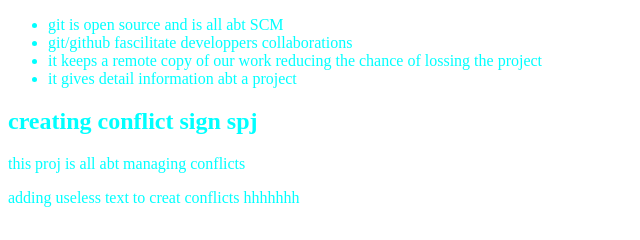
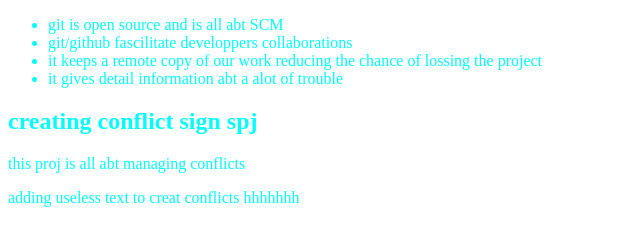
Before and after one commit to merviechou/Github-Project, a plain HTML site: page index.html in a window 1280 px wide. Shown: the part 122-362 px from the top of the page, 0-640 px from the left. Drawn offline with Linux system fonts and the light colour scheme.

Commit message:
Update inde

```diff
--- a/index.html
+++ b/index.html
@@ -15,7 +15,7 @@
         <li>git is open source and is all abt SCM</li>
         <li>git/github fascilitate developpers collaborations</li>
         <li>it keeps a remote copy of our work reducing the chance of lossing the project</li>
-        <li>it gives detail information abt a project</li>
+        <li>it gives detail information abt a alot of trouble</li>
     </ul>
     <h2>creating conflict sign spj</h2>
     <p>this proj is all abt managing conflicts</p>
```
